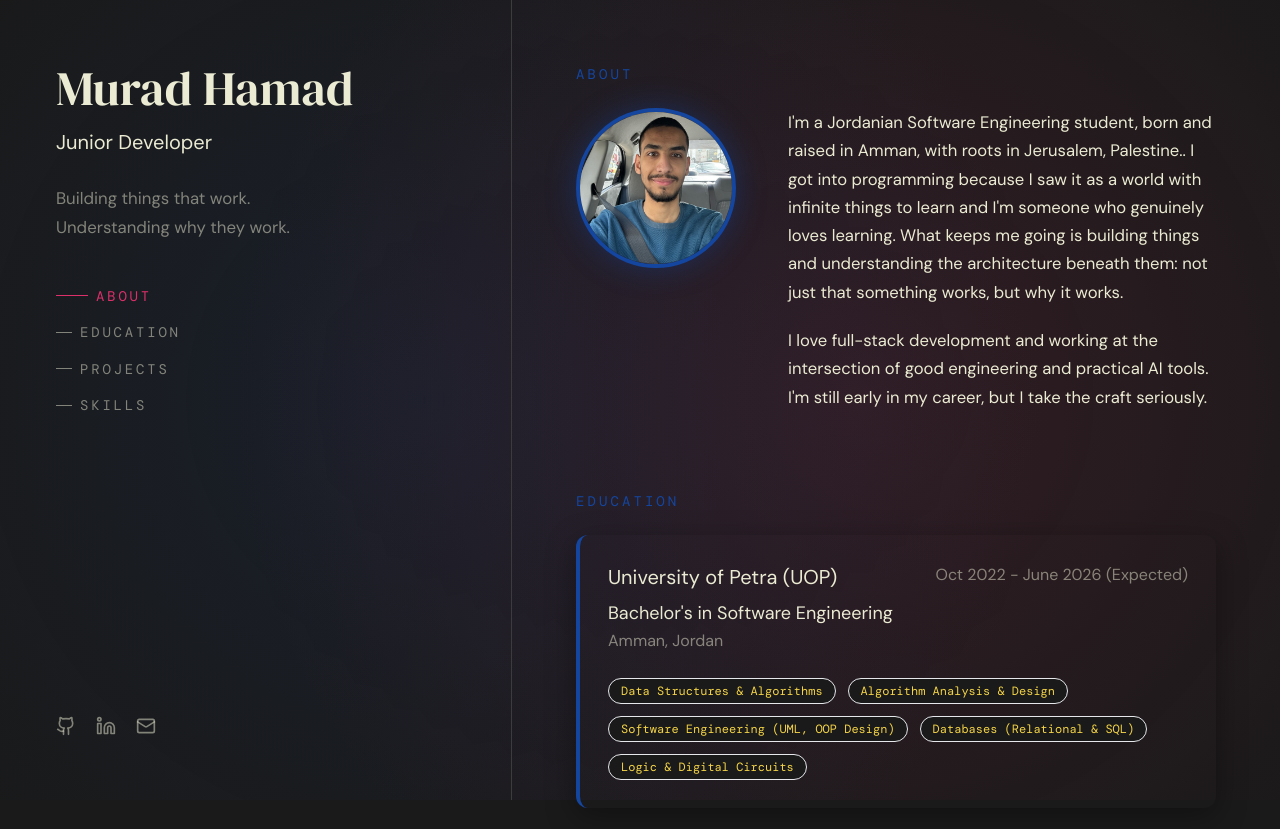
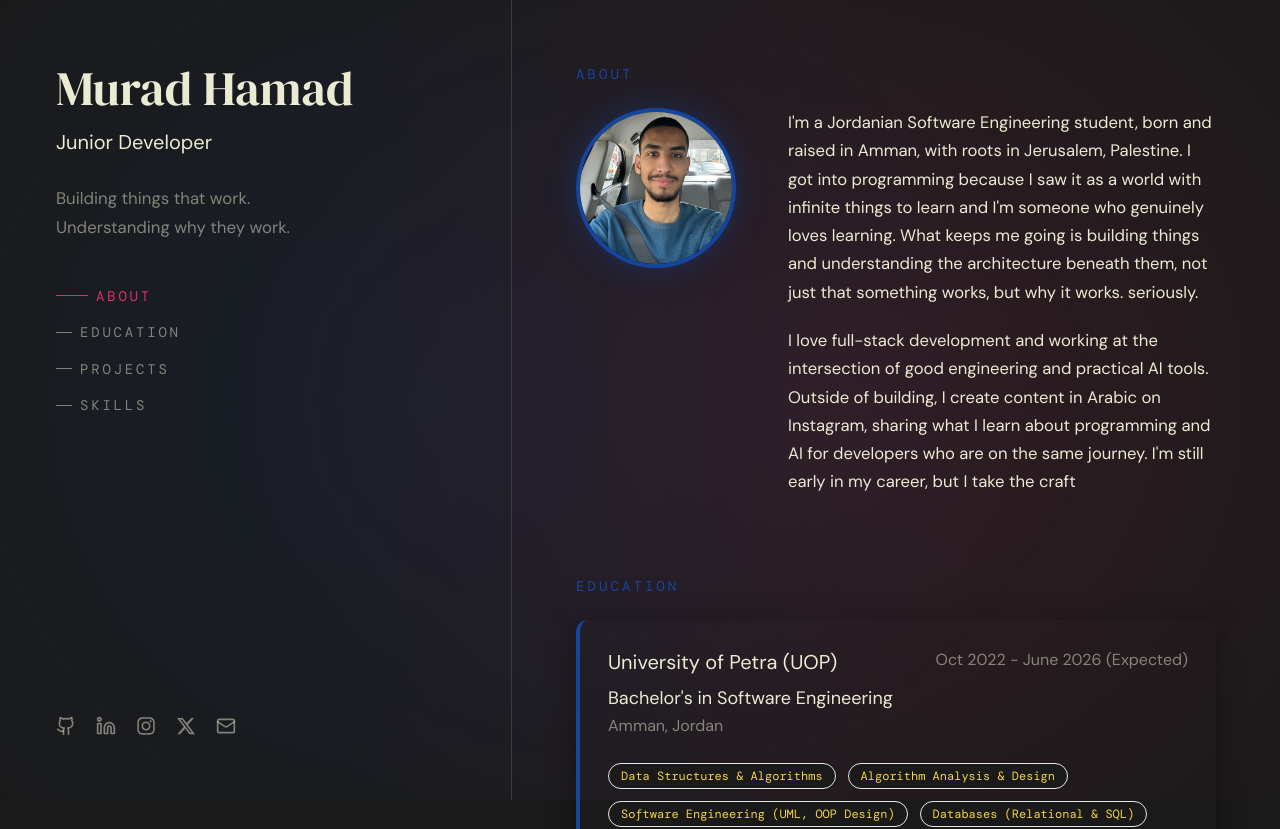
Before and after one commit to MuradHamad/Portfolio-, a React (Vite) app in the folder portfolio/: page / in a window 1280 px wide. Shown: the top 829 px of the page. Built offline with nearby package versions, Linux system fonts and the light colour scheme.

Commit message:
Adding other social media platforms

```diff
--- a/portfolio/package.json
+++ b/portfolio/package.json
@@ -16,7 +16,8 @@
     "framer-motion": "^12.35.2",
     "lucide-react": "^0.577.0",
     "react": "^19.2.0",
-    "react-dom": "^19.2.0"
+    "react-dom": "^19.2.0",
+    "react-icons": "^5.6.0"
   },
   "devDependencies": {
     "@eslint/js": "^9.39.1",
--- a/portfolio/src/components/About.tsx
+++ b/portfolio/src/components/About.tsx
@@ -34,17 +34,22 @@ export function About() {
 
         <div className="space-y-5 text-[1.04rem] text-text/95">
           <p>
-            I&apos;m a Jordanian Software Engineering student,
-            born and raised in Amman, with roots in Jerusalem, Palestine.. I got into programming because
-            I saw it as a world with infinite things to learn and I&apos;m someone
-            who genuinely loves learning. What keeps me going is building things
-            and understanding the architecture beneath them: not just that
-            something works, but why it works.
+            I'm a Jordanian Software Engineering student, born and raised
+            in Amman, with roots in Jerusalem, Palestine. I got into
+            programming because I saw it as a world with infinite things
+            to learn and I'm someone who genuinely loves learning. What
+            keeps me going is building things and understanding the
+            architecture beneath them, not just that something works,
+            but why it works.
+
+            seriously.
           </p>
           <p>
-            I love full-stack development and working at the intersection of good
-            engineering and practical AI tools. I&apos;m still early in my career,
-            but I take the craft seriously.
+            I love full-stack development and working at the intersection
+            of good engineering and practical AI tools. Outside of building,
+            I create content in Arabic on Instagram, sharing what I learn
+            about programming and AI for developers who are on the same
+            journey. I'm still early in my career, but I take the craft
           </p>
         </div>
       </div>
--- a/portfolio/src/components/Sidebar.tsx
+++ b/portfolio/src/components/Sidebar.tsx
@@ -1,5 +1,7 @@
 import { motion } from 'framer-motion'
 import { Github, Linkedin, Mail } from 'lucide-react'
+import { FaInstagram } from 'react-icons/fa'
+import { FaXTwitter } from 'react-icons/fa6'
 
 type SidebarProps = {
   activeSection: string
@@ -116,6 +118,24 @@ export function Sidebar({ activeSection }: SidebarProps) {
           <Linkedin size={20} />
         </a>
         <a
+          href="https://www.instagram.com/muradbuilds/"
+          target="_blank"
+          rel="noreferrer"
+          aria-label="Instagram"
+          className="text-muted transition-colors hover:text-accent"
+        >
+          <FaInstagram size={20} />
+        </a>
+        <a
+          href="https://x.com/Muradbuilds"
+          target="_blank"
+          rel="noreferrer"
+          aria-label="X (Twitter)"
+          className="text-muted transition-colors hover:text-accent"
+        >
+          <FaXTwitter size={20} />
+        </a>
+        <a
           href="mailto:"
           aria-label="Email"
           className="text-muted transition-colors hover:text-accent"
```
Also changed, not shown: 1 other file (tests, documents, lock files or other folders).
